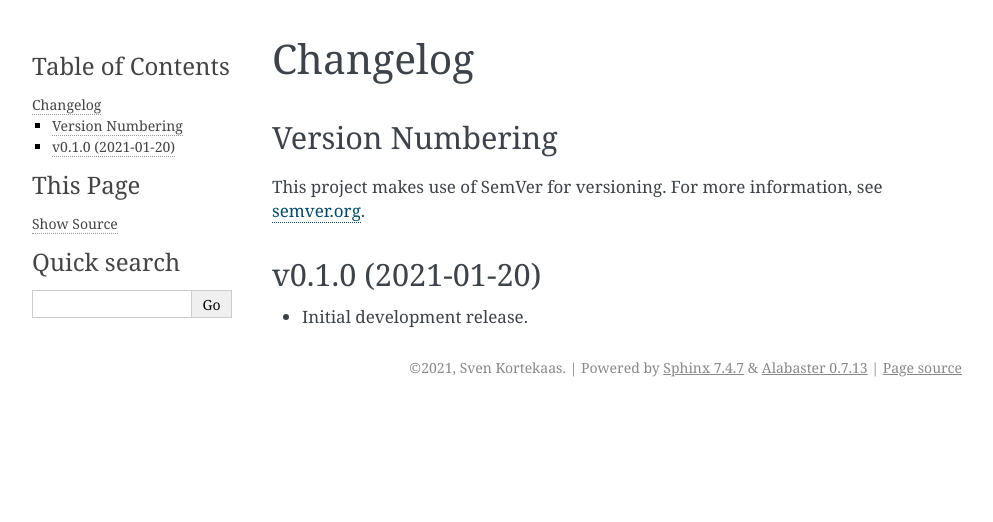
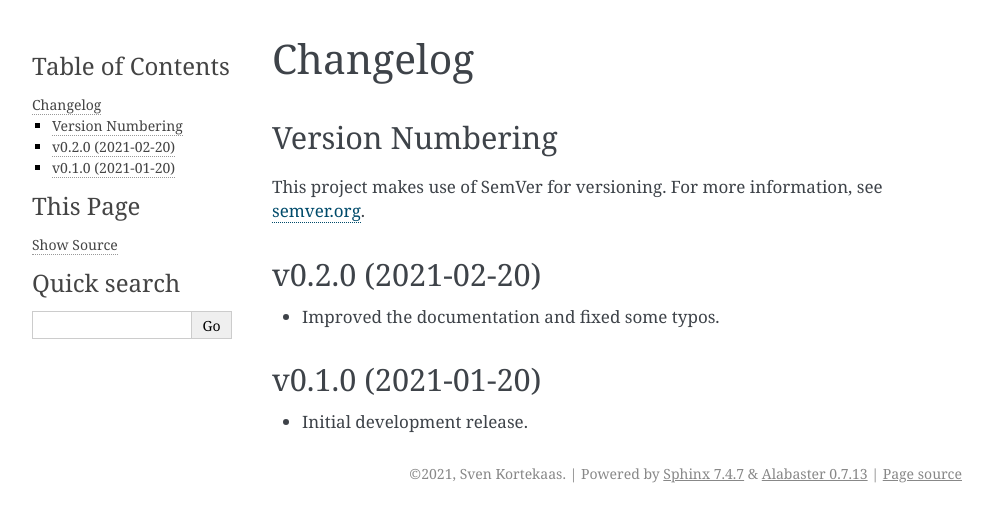
Before and after one commit to SvenKortekaas04/Eventflow, a Sphinx documentation site: the page built from docs/source/changelog.rst, in a window 1280 px wide. Shown: the top 522 px of the page, without its empty margins (148-1141 px from the left). Built offline with Sphinx 7.4.7, drawn with Linux system fonts in a browser that asks for light colours.

Commit message:
Version 0.2.0

```diff
--- a/docs/source/changelog.rst
+++ b/docs/source/changelog.rst
@@ -6,6 +6,11 @@ Version Numbering
 
 This project makes use of SemVer for versioning. For more information, see `semver.org <https://semver.org/>`_.
 
+v0.2.0 (2021-02-20)
+-------------------
+
+- Improved the documentation and fixed some typos.
+
 v0.1.0 (2021-01-20)
 -------------------
 
--- a/eventflow/version.py
+++ b/eventflow/version.py
@@ -1,5 +1,5 @@
 MAJOR_VERSION = 0
-MINOR_VERSION = 1
+MINOR_VERSION = 2
 PATCH_VERSION = 0
 
 __version__ = f"{MAJOR_VERSION}.{MINOR_VERSION}.{PATCH_VERSION}"
```
